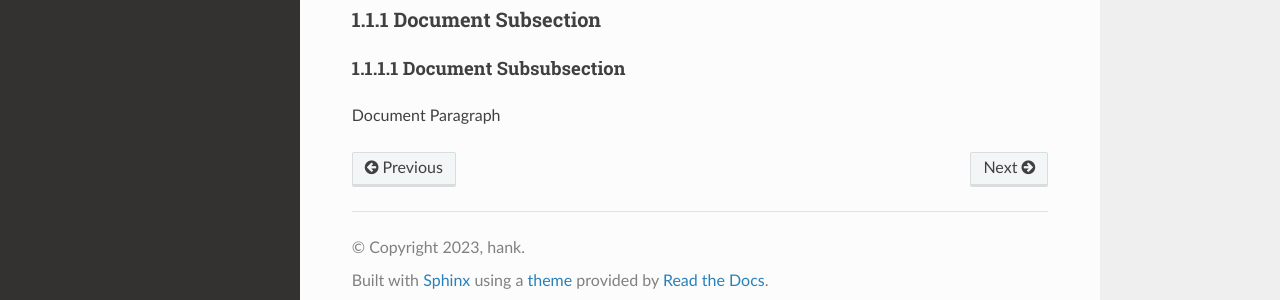
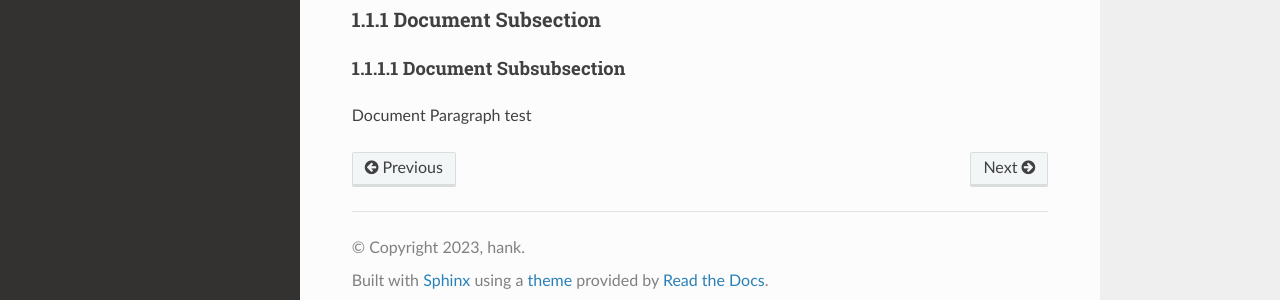
Before and after one commit to hanksuu/test-docs, a Sphinx documentation site: the page built from source/about.rst, in a window 1280 px wide. Shown: the part 282-582 px from the top of the page. Built offline with Sphinx 7.4.7 and the Read the Docs theme 2.0.0, drawn with Linux system fonts in a browser that asks for light colours.

Commit message:
fix compile error (#10)
* fix compile error

```diff
--- a/requirements.txt
+++ b/requirements.txt
@@ -1 +1,3 @@
 sphinx-markdown-tables==0.0.17
+sphinx-rtd-theme==2.0.0rc2
+recommonmark
--- a/source/about.rst
+++ b/source/about.rst
@@ -14,4 +14,4 @@
 1.1.1.1	Document Subsubsection
 ^^^^^^^^^^^^^^^^^^^^^^^^^^^^^^
 
-Document Paragraph
+Document Paragraph test
--- a/source/conf.py
+++ b/source/conf.py
@@ -16,7 +16,8 @@
 
 extensions = [
     'recommonmark',
-    'sphinx_markdown_tables'
+    'sphinx_markdown_tables',
+    'sphinx_rtd_theme'
 ]
 
 templates_path = ['_templates']
```
